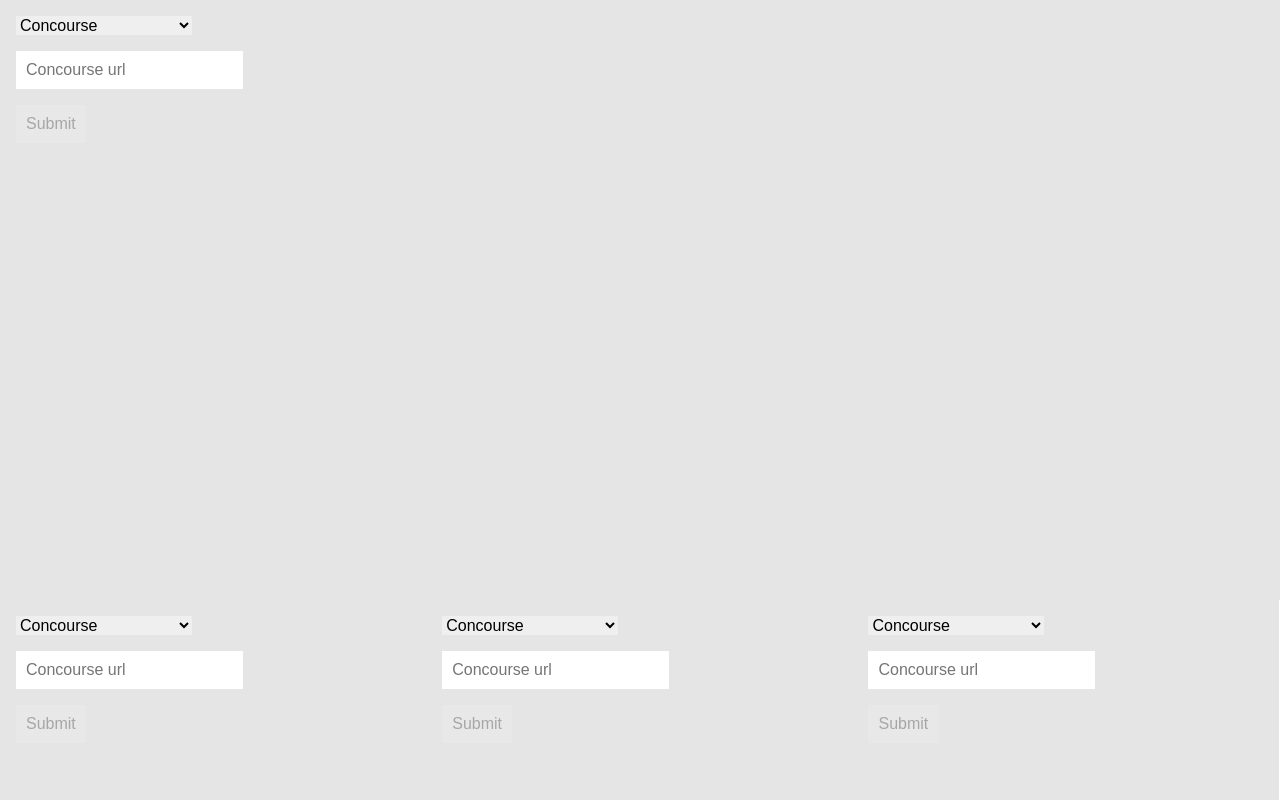
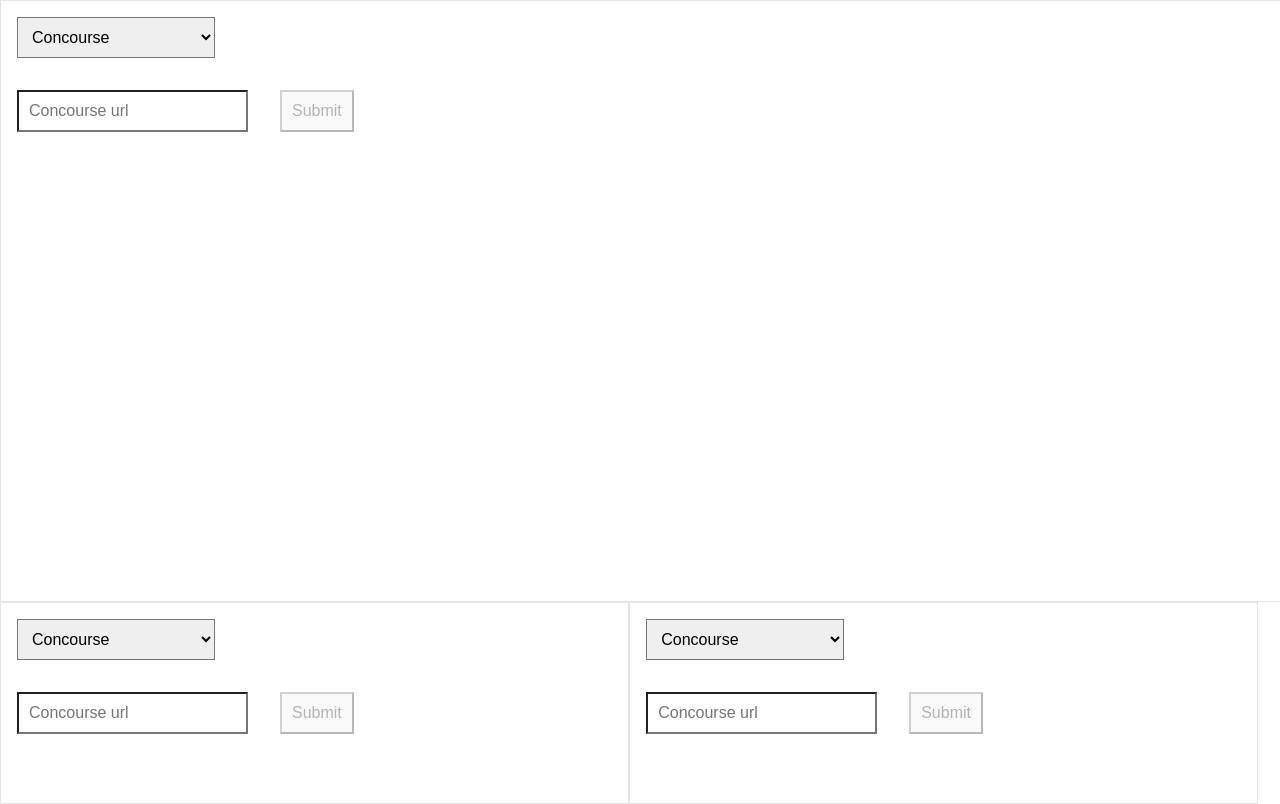
Before and after one commit to axhi/not-your-pipeline, a React (Create React App) app in the folder app/: page / in a window 1280 px wide. Built offline with nearby package versions, Linux system fonts and the light colour scheme.

Commit message:
Frame adjustments [Finishes #153318864]

```diff
--- a/app/src/boxFrame/box.css
+++ b/app/src/boxFrame/box.css
@@ -14,7 +14,7 @@
 }
 
 .box-element.quarter {
-    width: 33%;
+    width: 50%;
     height: 25%;
     display: inline-block;
     vertical-align: top;
--- a/app/src/inputBox/inputBox.css
+++ b/app/src/inputBox/inputBox.css
@@ -4,22 +4,23 @@
 }
 
 .quarter-box {
-    width: 33.3%;
+    width: 49%;
     height: 25%;
     display: inline-block;
-    background: rgba(0,0,0,.1);
+    border: 1px solid rgba(0,0,0,.1);
+}
+
+.quarter-box input {
+    display: inline-block;
+}
+
+.quarter-box select {
+    display: block;
 }
 
 .quarter-box input, select {
-    width: auto;
-    border: 0;
     border-radius: 0;
-    height: auto;
-    display: block;
     font-size: initial;
     margin: 1rem;
-}
-.quarter-box input {
-    width: auto;
     padding: 10px;
 }
--- a/app/src/main/App.js
+++ b/app/src/main/App.js
@@ -111,7 +111,6 @@
                 {this.displayBoxComponents(0, 'topLeft')}
                 {this.displayBoxComponents(1, 'bottom')}
                 {this.displayBoxComponents(2, 'bottom')}
-                {this.displayBoxComponents(3, 'bottom')}
                 </span>
         }
     }
```
Also changed, not shown: 1 other file (tests, documents, lock files or other folders).
